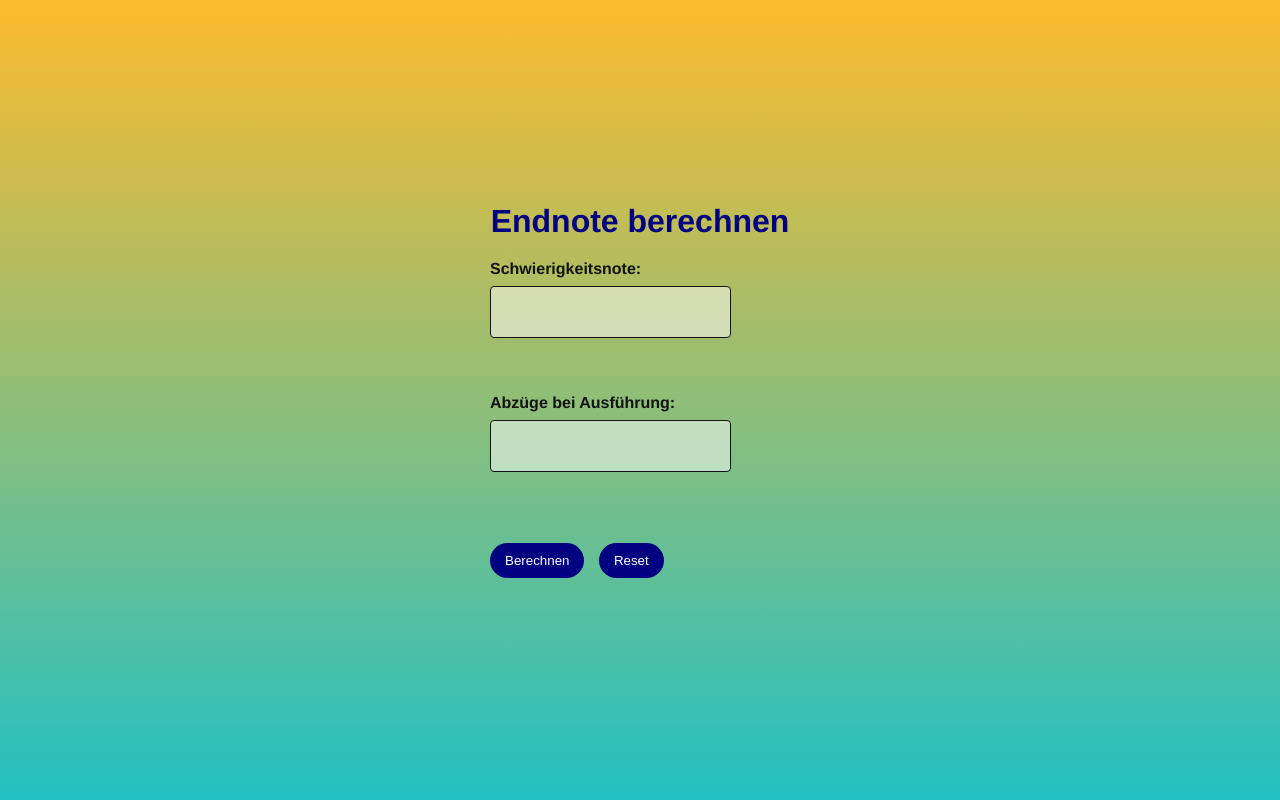
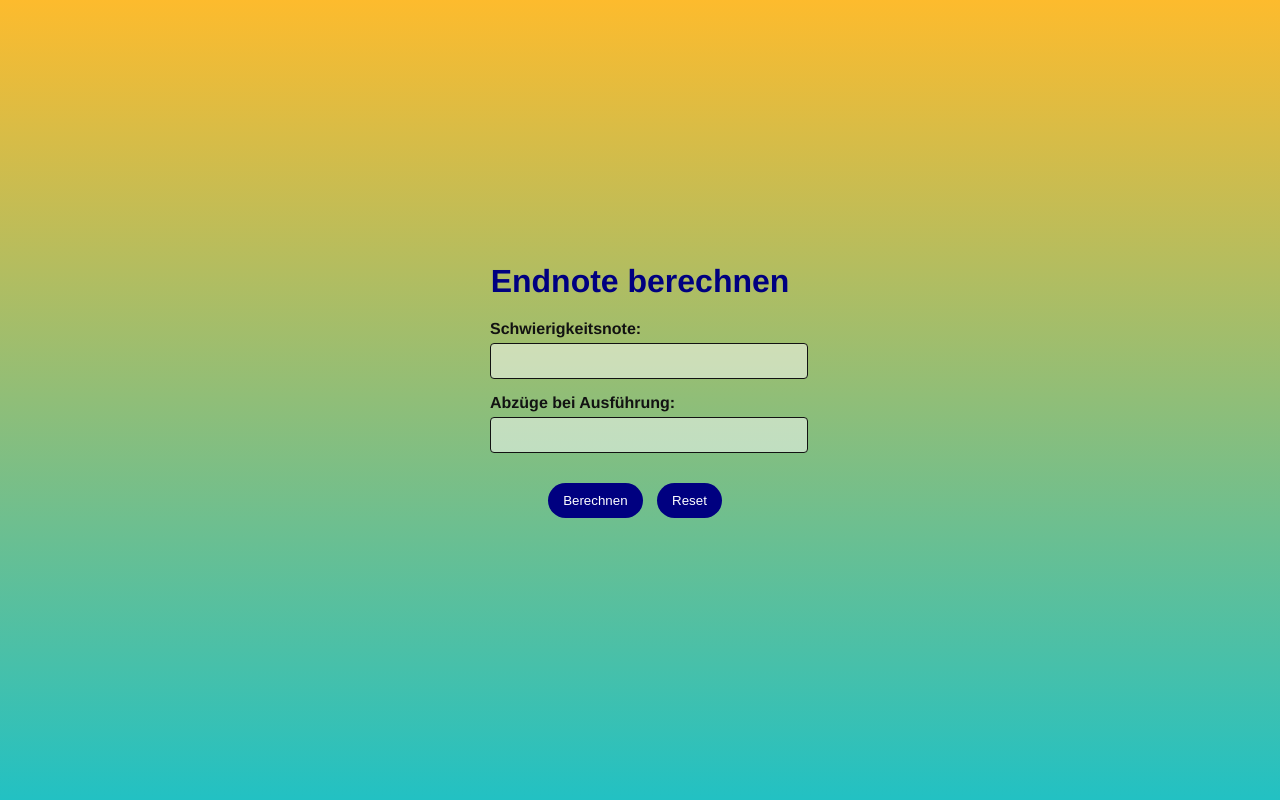
Before and after one commit to SevHub2/SWEN, a Flask app: page / in a window 1280 px wide. Run offline with Flask 3, Linux system fonts and the light colour scheme.

Commit message:
CleanCode, Begrenzung Eingabe Abzüge 10, Layout

```diff
--- a/main.py
+++ b/main.py
@@ -2,25 +2,34 @@ from flask import Flask, render_template, request
 
 app = Flask(__name__)
 
+# Grundkonstanten
+MAX_SCORE = 10
+
 @app.route('/')
 def index():
-    # Das Hauptformular wird angezeigt.
+    """ Zeigt das Hauptformular an. """
     return render_template('score_calculator.html')
 
 @app.route('/calculate', methods=['POST'])
 def calculate():
-    # Eingaben aus dem Formular werden abgerufen.
-    difficulty = float(request.form['difficulty'])
-    deductions = float(request.form['deductions'])
+    """ Berechnet die Endnote basierend auf den Formulareingaben. """
+    try:
+        difficulty = float(request.form['difficulty'])
+        deductions = float(request.form['deductions'])
 
-    # Berechnung der Ausführungsnote.
-    execution = 10 - deductions
+        # Berechnung der Ausführungsnote
+        execution = MAX_SCORE - deductions
 
-    # Berechnung der Endnote.
-    final_score = difficulty + execution
+        # Berechnung der Endnote
+        final_score = difficulty + execution
 
-    # Ergebnis wird zurück an das HTML-Formular gesendet.
-    return render_template('score_calculator.html', difficulty=difficulty, execution=execution, final_score=final_score)
+        return render_template('score_calculator.html',
+                               difficulty=difficulty,
+                               execution=execution,
+                               final_score=final_score)
+    except ValueError:
+        # Fehlerbehandlung für ungültige Eingaben
+        return "Ungültige Eingabe. Bitte geben Sie gültige Zahlen ein.", 400
 
 if __name__ == '__main__':
     app.run(debug=True)
--- a/static/styles/style.css
+++ b/static/styles/style.css
@@ -1,3 +1,4 @@
+/* Grundlegendes Layout */
 body {
     font-family: Helvetica, sans-serif;
     background: linear-gradient(0deg, rgba(34, 193, 195, 1) 0%, rgba(253, 187, 45, 1) 100%);
@@ -8,55 +9,60 @@ body {
     justify-content: center;
     align-items: center;
     text-align: left;
-
 }
 
-h1 {
+/* Überschriften-Stil */
+h1,
+h2 {
     color: navy;
     margin: 0;
 }
 
 h2 {
-    color: navy;
-    margin: 0 0 20px 0px;
+    margin-bottom: 20px;
 }
 
+/* Formular-Stil */
 form {
     background-color: transparent;
     padding: 20px;
     border-radius: 5px;
     display: flex;
     flex-direction: column;
-    align-items: flex-start;
+    align-items: center;
     text-align: left;
     width: 100%;
-    /* volle Breite im mobilen Layout */
     max-width: 300px;
-    /* oder eine Breite Ihrer Wahl */
     margin: 0 auto;
-    /* Zentrierung */
+}
+
+/* Stil für Label und Input-Felder */
+.form-group {
+    display: flex;
+    flex-direction: column;
+    width: 100%;
+    margin-bottom: 15px;
 }
 
 label {
     color: #121212;
     font-size: 16px;
     font-weight: bold;
-    margin-bottom: 8px;
+    margin-bottom: 5px;
 }
 
 input[type="number"] {
-    padding: 16px;
-    margin-right: 7px;
-    margin-bottom: 20px;
-    /* Angepasst von 35px auf 20px für einheitlichen Abstand */
+    padding: 8px;
     border: 1px solid #121212;
     border-radius: 4px;
     background-color: rgba(255, 255, 255, 0.5);
     color: #121212;
     font-size: 16px;
+    width: 100%;
+    /* Stellt sicher, dass die Eingabefelder die volle Breite nutzen */
 }
 
-/* Stile für beide Buttons (Berechnen und Reset) */
+/* Gemeinsamer Button-Stil */
 input[type="submit"],
 button[type="button"] {
     background-color: navy;
@@ -71,21 +77,19 @@ button[type="button"] {
     text-align: center;
 }
 
-/* Hover-Effekt für beide Buttons */
+/* Hover-Effekt für Buttons */
 input[type="submit"]:hover,
 button[type="button"]:hover {
     background-color: white;
     color: navy;
 }
 
+/* Ergebnis-Container-Stil */
 .results {
     font-weight: bold;
     width: 100%;
     display: flex;
     flex-direction: column;
     max-width: 300px;
-    /* gleiche max-width wie das Formular */
     margin: 0 auto;
-    /* zentriert innerhalb des festgelegten Maximalber*/
-
 }
--- a/templates/score_calculator.html
+++ b/templates/score_calculator.html
@@ -5,34 +5,38 @@
     <meta charset="UTF-8">
     <title>Endnote berechnen</title>
     <link rel="stylesheet" href="static/styles/style.css">
-
 </head>
 
 <body>
-    <div style="text-align: center;">
+    <header>
         <h1>Endnote berechnen</h1>
-    </div>
+    </header>
+
     <form method="post" action="/calculate">
-        <label for="difficulty">Schwierigkeitsnote:</label>
-        <input type="number" step="0.1" name="difficulty" id="difficulty" min="0" required><br><br>
+        <div class="form-group">
+            <label for="difficulty">Schwierigkeitsnote:</label>
+            <input type="number" step="0.1" name="difficulty" id="difficulty" min="0" required>
+        </div>
 
-        <label for="deductions">Abzüge bei Ausführung:</label>
-        <input type="number" step="0.1" name="deductions" id="deductions" min="0" required><br><br>
+        <div class="form-group">
+            <label for="deductions">Abzüge bei Ausführung:</label>
+            <input type="number" step="0.1" name="deductions" id="deductions" min="0" max="10" required>
+        </div>
 
         <div class="button-container">
             <input type="submit" value="Berechnen">
             <button type="button" onclick="window.location.href = '/';">Reset</button>
         </div>
     </form>
+
     {% if final_score %}
-    <div class="results">
+    <section class="results">
         <h2>Ergebnisse:</h2>
         <p>Schwierigkeitsnote: {{ difficulty }}</p>
         <p>Ausführungsnote: {{ execution }}</p>
         <p>Endnote: {{ final_score }}</p>
-    </div>
+    </section>
     {% endif %}
-
 </body>
 
 </html>
```
